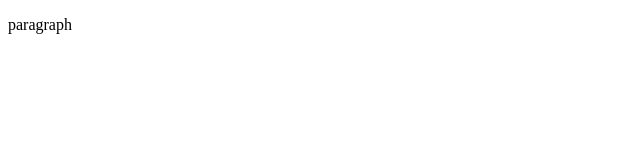
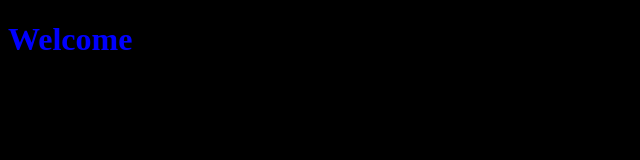
Before and after one commit to nullvoidtask/nullvoidtask.github.io, a plain HTML site: page index.html in a window 1280 px wide. Shown: the whole page, without its empty margins (0-640 px from the left). Drawn offline with Linux system fonts and the light colour scheme.

Commit message:
Update index.html

```diff
--- a/index.html
+++ b/index.html
@@ -3,7 +3,8 @@
   <head>
     <title>@nullvoidtask</title>
   </head>
-  <body>
+  <body style="background-color:black;">
+  <h1 style="color: blue">Welcome</h1>
     <p>paragraph</p>
   </body>
 </html>
```
